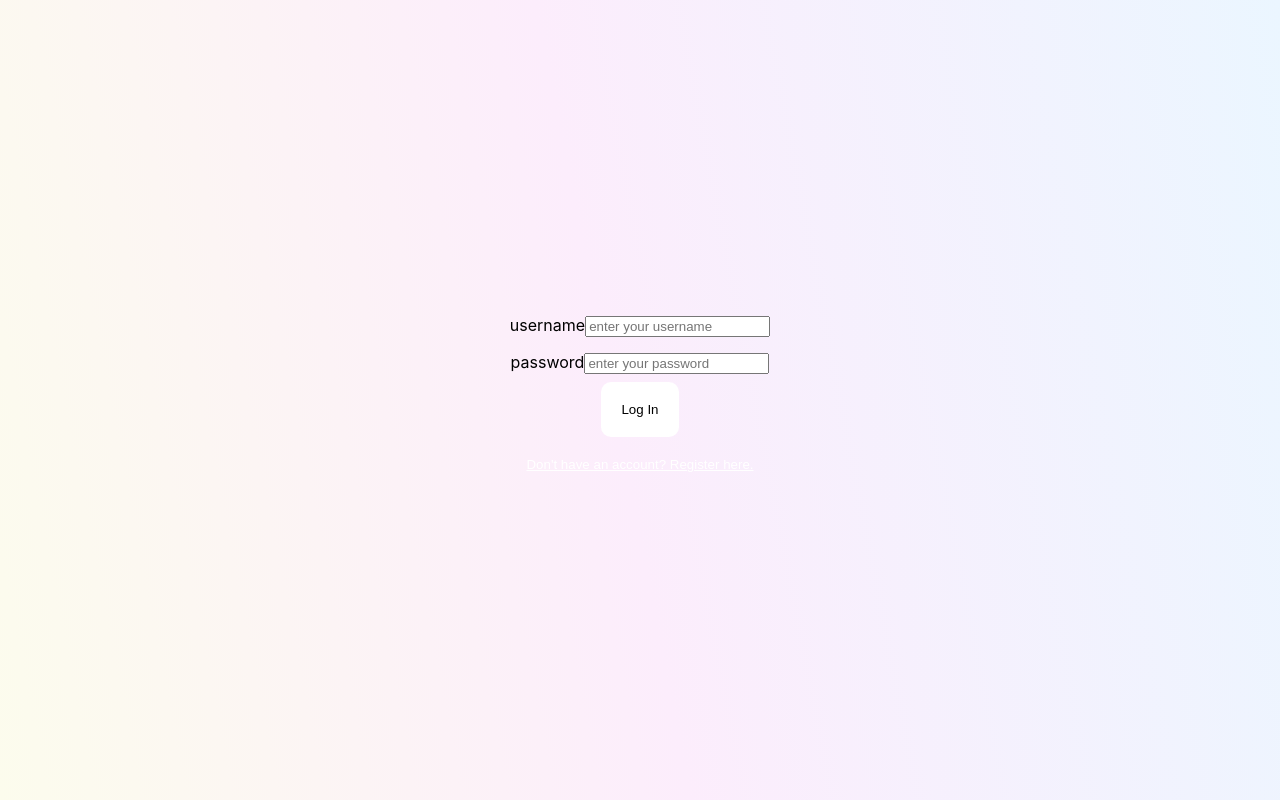
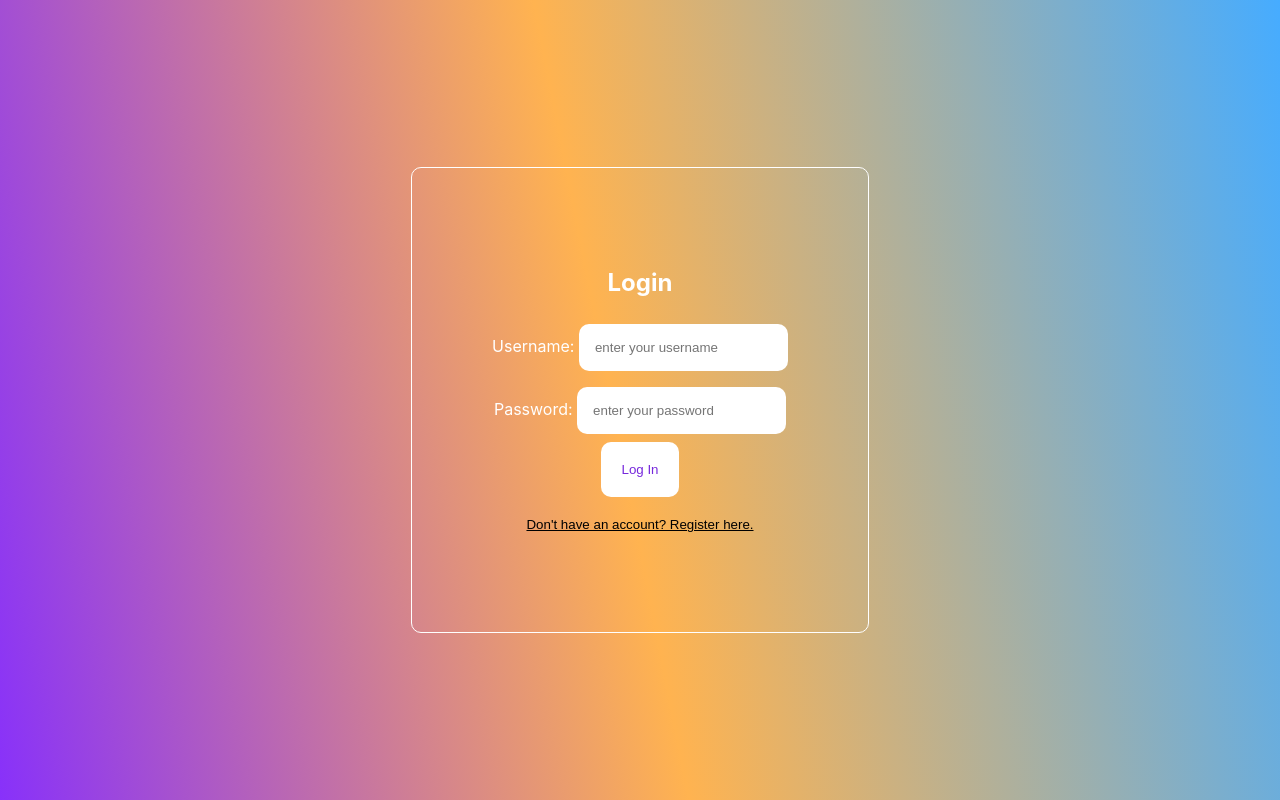
Before and after one commit to jharnasuresh/TutorsRUs, a React (Create React App) app in the folder home/: page / in a window 1280 px wide. Built offline with nearby package versions, Linux system fonts and the light colour scheme.

Commit message:
UI for the creating and setting up account

```diff
--- a/home/src/App.css
+++ b/home/src/App.css
@@ -4,12 +4,19 @@
   min-height: 100vh;
   align-items: center;
   justify-content: center;
-  background-image: linear-gradient(79deg, #fcfced, #fcedfc 48%, #ebf6ff);
+  color: white;
+  background-image: linear-gradient(79deg, #8831fa, #ffb350 48%, #46acff);
 }
 
 .auth-form-container, .login-form, .register-form {
   display: flex;
   flex-direction: column;
+}
+
+.auth-form-container {
+  padding: 5rem;
+  border: 1px solid white;
+  border-radius: 10px;
 }
 
 label {
@@ -19,6 +26,9 @@ label {
 
 input {
   margin: 0.5rem 0;
+  padding: 1rem;
+  border: none;
+  border-radius: 10px;
 }
 
 button {
@@ -26,11 +36,13 @@ button {
   background-color: white;
   padding: 20px;
   border-radius: 10px;
+  cursor: pointer;
+  color: #7628dc;
 }
 
 .link-btn {
   background: none;
-  color: white;
+  color: black;
   text-decoration: underline;
 }
 /* .App-logo {
--- a/home/src/Login.jsx
+++ b/home/src/Login.jsx
@@ -8,11 +8,12 @@ export const Login = (props) => {
     }
     return (
         <div className = "auth-form-container">
+            <h2>Login</h2>
         <form classname="login-form" onSubmit={handleSubmit}>
-            <label htmlFor="username:">username</label>
+            <label htmlFor="username:">Username: </label>
             <input value={user} onChange={(e) => setUsername(e.target.value)}type="username" placeholder="enter your username" id="username" name="username"/>
             <br></br>
-            <label for="password:">password</label>
+            <label for="password:">Password: </label>
             <input value={pass} onChange={(e) => setPassword(e.target.value)}type="password" placeholder="enter your password" id="password" name="password"/>
             <br></br>
             <button type = "submit">Log In</button>
--- a/home/src/Register.jsx
+++ b/home/src/Register.jsx
@@ -11,17 +11,18 @@ export const Register = (props) => {
     }
     return (
         <div className = "auth-form-container">
+            <h2>Register</h2>
         <form classname="register-form" onSubmit={handleSubmit}>
-            <label htmlFor="firstName:">First Name</label>
+            <label htmlFor="firstName:">First Name: </label>
             <input value={firstName} onChange={(e) => setFirstName(e.target.value)}type="firstName" placeholder="enter your first name" id="firstName" name="firstName"/>
             <br></br>
-            <label htmlFor="lastName:">Last Name</label>
+            <label htmlFor="lastName:">Last Name: </label>
             <input value={lastName} onChange={(e) => setLastName(e.target.value)}type="lastName" placeholder="enter your last name" id="lastName" name="lastName"/>
             <br></br>
-            <label htmlFor="username:">user</label>
+            <label htmlFor="username:">Username: </label>
             <input value={user} onChange={(e) => setUsername(e.target.value)}type="username" placeholder="enter your username" id="username" name="username"/>
             <br></br>
-            <label htmlFor="password:">password</label>
+            <label htmlFor="password:">Password: </label>
             <input value={pass} onChange={(e) => setPassword(e.target.value)}type="password" placeholder="enter your password" id="password" name="password"/>
             <br></br>
             <button type="submit"> Register </button>
```
